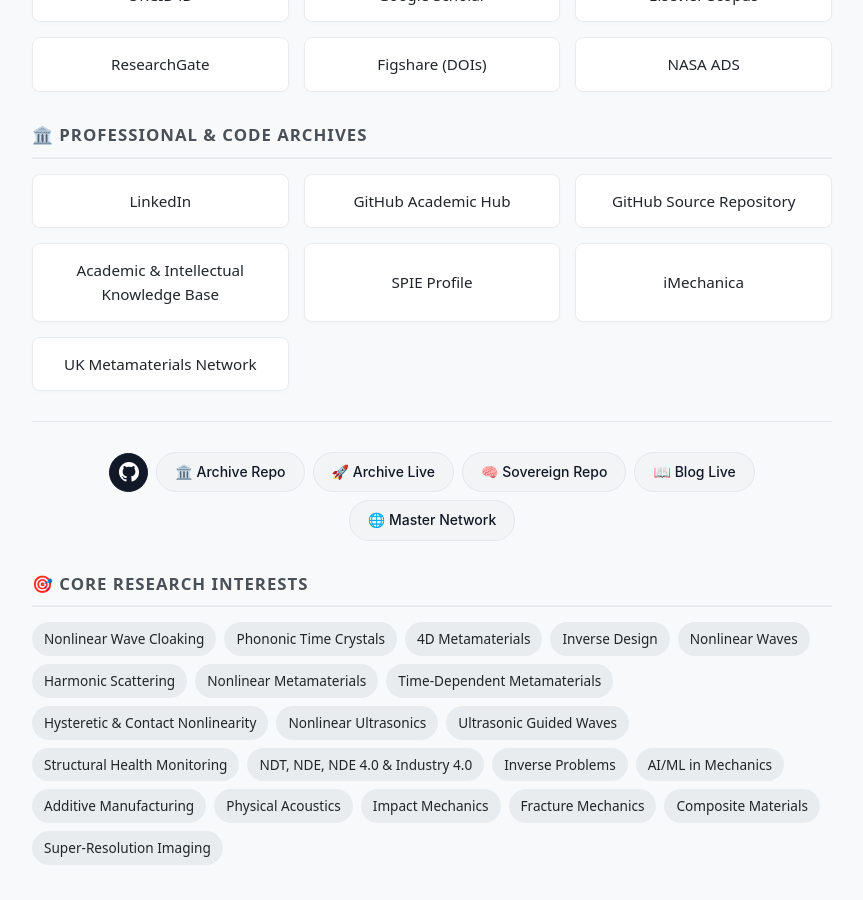
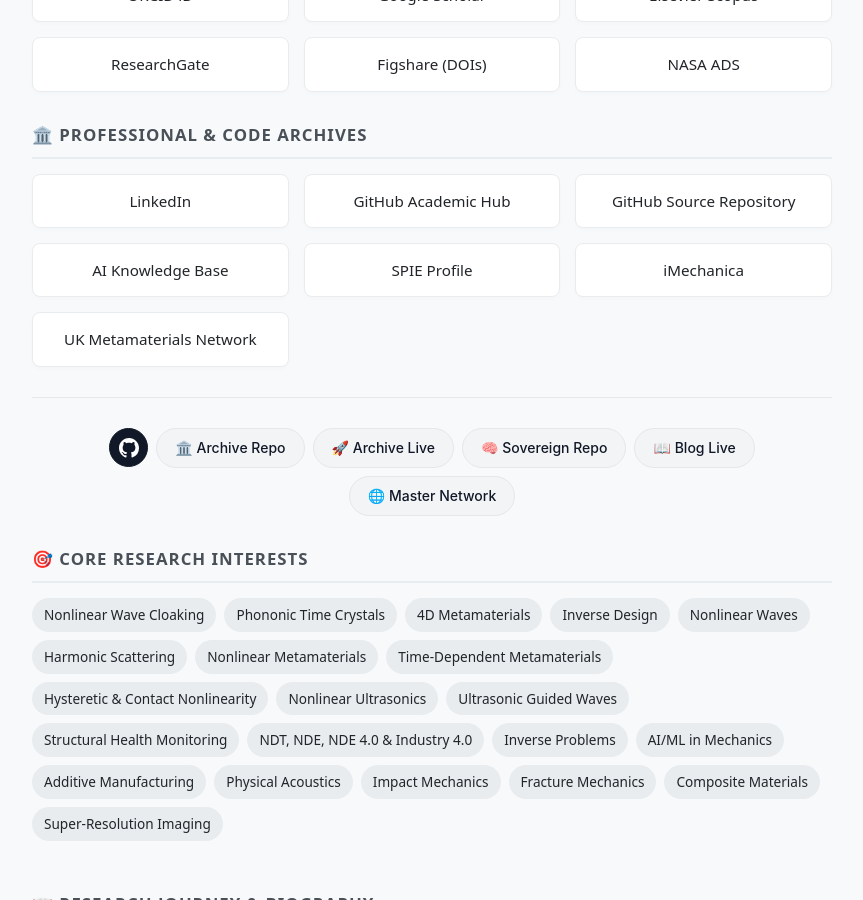
Before and after one commit to pravinkumar-ghodake/pravinkumar-ghodake-academic-archive, a Jekyll site: the page index.html, which Jekyll copies as it is, in a window 1280 px wide and 900 px high, scrolled down 1305 px. Shown: the whole window, without its empty margins (208-1071 px from the left). Built offline with Jekyll 4.4.1, drawn with Linux system fonts in a browser that asks for light colours.

Commit message:
Update index.html

```diff
--- a/index.html
+++ b/index.html
@@ -682,7 +682,7 @@
             <a href="https://pravinkumar-ghodake.github.io/pravinkumar-ghodake-academic-archive/" class="link-btn" target="_blank" rel="noopener">GitHub Academic Hub</a>
             <a href="https://github.com/pravinkumar-ghodake/pravinkumar-ghodake-academic-archive" class="link-btn" target="_blank" rel="noopener">GitHub Source Repository</a>
             <a href="https://pravinkumar-ghodake.github.io/pravinkumar-ghodake-academic-archive/02-ai-knowledge-base/" class="link-btn">
-               Academic &amp; Intellectual Knowledge Base</a>
+               AI Knowledge Base</a>
             <a href="https://spie.org/profile/Pravinkumar.Ghodake-4330088" class="link-btn" target="_blank" rel="noopener noreferrer">SPIE Profile</a>
             <a href="https://imechanica.org/user/10007432" class="link-btn" target="_blank" rel="noopener noreferrer">iMechanica</a>
             <a href="https://metamaterials.network/user/pravinkumar-ghodake/" class="link-btn" target="_blank" rel="noopener noreferrer">UK Metamaterials Network</a>
```
